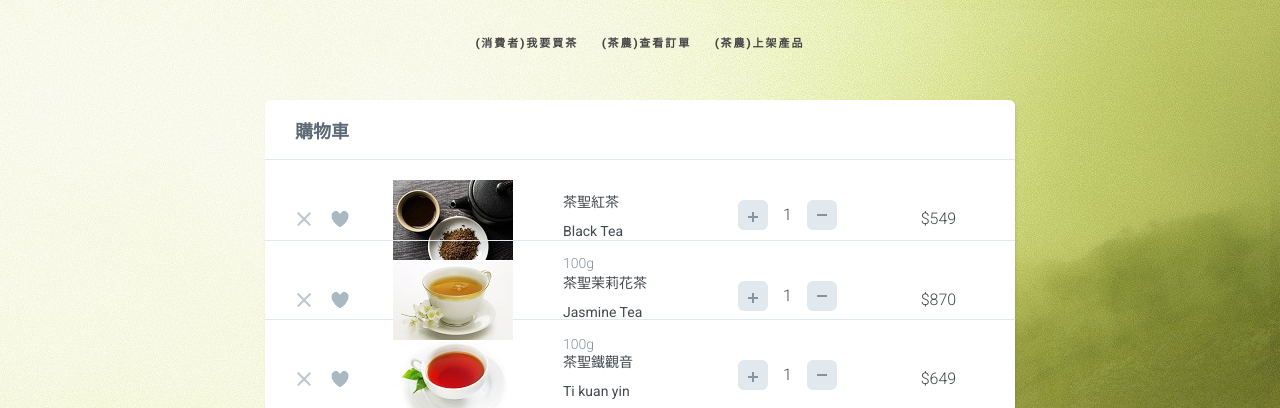
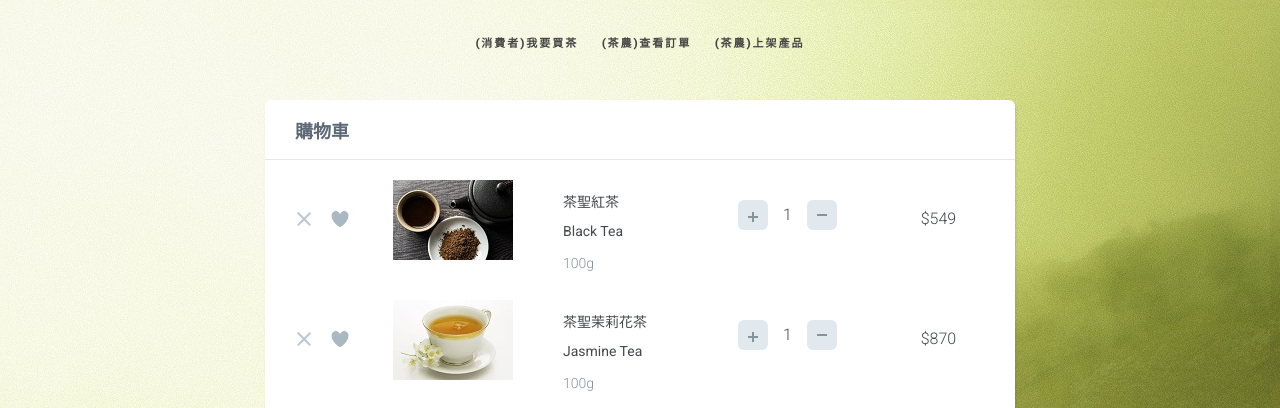
Before and after one commit to LeafhopperIO/Platform_DEMO, a plain HTML site: page cart.html in a window 1280 px wide. Shown: the top 408 px of the page. Drawn offline with nearby package versions, Linux system fonts and the light colour scheme; a web font is replaced by a local one.

Commit message:
version_3

```diff
--- a/cart.html
+++ b/cart.html
@@ -97,7 +97,7 @@
         </div>
 
         <!-- Product #1 -->
-        <div class="item">
+        <div class="item1">
         <div class="buttons">
             <span class="delete-btn"></span>
 
@@ -128,7 +128,7 @@
         </div>
 
         <!-- Product #2 -->
-        <div class="item">
+        <div class="item1">
         <div class="buttons">
             <span class="delete-btn"></span>
             <span class="like-btn"></span>
@@ -158,7 +158,7 @@
         </div>
 
         <!-- Product #3 -->
-        <div class="item">
+        <div class="item1">
         <div class="buttons">
             <span class="delete-btn"></span>
             <span class="like-btn"></span>
--- a/style.css
+++ b/style.css
@@ -45,6 +45,12 @@ body {
 .item {
   padding: 20px 30px;
   height: 80px;
+  display: flex;
+}
+
+.item1 {
+  padding: 20px 30px;
+  height: 120px;
   display: flex;
 }
 
@@ -107,6 +113,7 @@ body {
   margin-right: 60px;
   width: 115px;
 }
+
 
 /* edit */
 .description0 {
```
